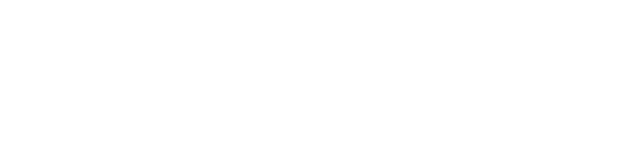
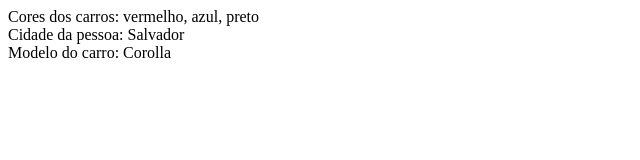
Before and after one commit to paixaonites/iw2b, a plain HTML site: page objeto.html in a window 1280 px wide. Shown: the whole page, without its empty margins (0-640 px from the left). Drawn offline with Linux system fonts and the light colour scheme.

Commit message:
Update objeto.html

```diff
--- a/objeto.html
+++ b/objeto.html
@@ -1,13 +1,56 @@
-<script>
-    var  cadeira = {
-        "cor" : "vermelha",
-        "girar" : () => { alert("oi") },
-        "subir": () => { document.write("subindo")},
-        "descendo": () => {console.log("descendo")},
-        "andar": (direcao) => {alert("sentido: "+direcao)}
-    }
+<!DOCTYPE html>
+<html lang="pt-br">
+<head>
+  <meta charset="UTF-8">
+  <title>Objetos em JavaScript</title>
+</head>
+<body>
 
-    cadeira.girar()
-    cadeira.descendo()
-    cadeira.andar("Em Frente")
-</script>
+  <div id="coresCarros"></div>
+  <div id="cidadePessoa"></div>
+
+  <script>
+    var carro = {
+      marca: "Toyota",
+      modelo: "Corolla",
+      ano: 2020
+    };
+
+    document.write("Modelo do carro: " + carro.modelo + "<br>");
+
+    carro.ano = 2024;
+
+    carro.cor = "vermelho";
+
+    var carro2 = {
+      marca: "Honda",
+      modelo: "Civic",
+      ano: 2023,
+      cor: "azul"
+    };
+
+    var carro3 = {
+      marca: "Ford",
+      modelo: "Fiesta",
+      ano: 2022,
+      cor: "preto"
+    };
+
+    var coresTexto = "Cores dos carros: " + carro.cor + ", " + carro2.cor + ", " + carro3.cor;
+    document.getElementById("coresCarros").innerText = coresTexto;
+
+    var pessoa = {
+      nome: "Ana",
+      endereco: {
+        rua: "Rua das Palmeiras",
+        numero: 789,
+        cidade: "Salvador"
+      }
+    };
+
+    var cidade = pessoa.endereco.cidade;
+    document.getElementById("cidadePessoa").innerText = "Cidade da pessoa: " + cidade;
+  </script>
+
+</body>
+</html>
```
